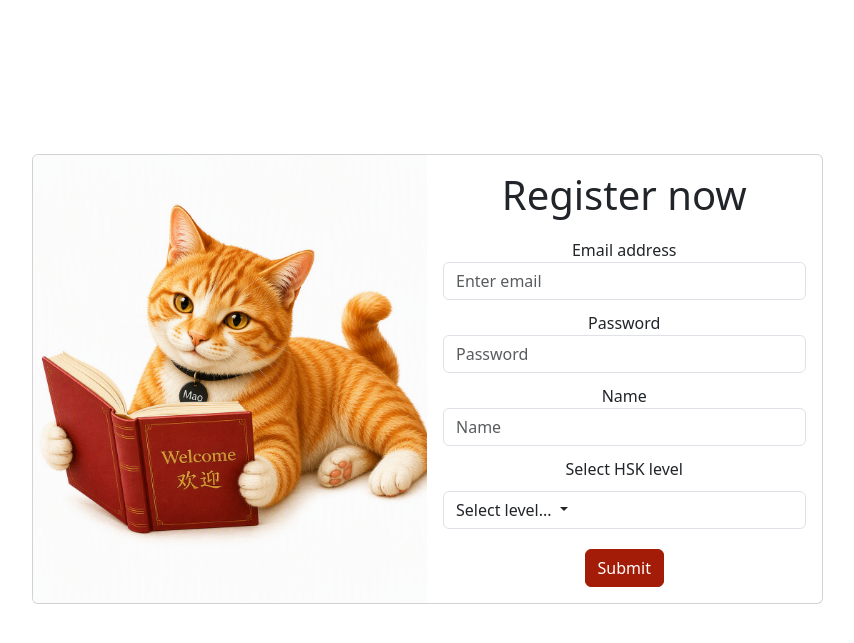
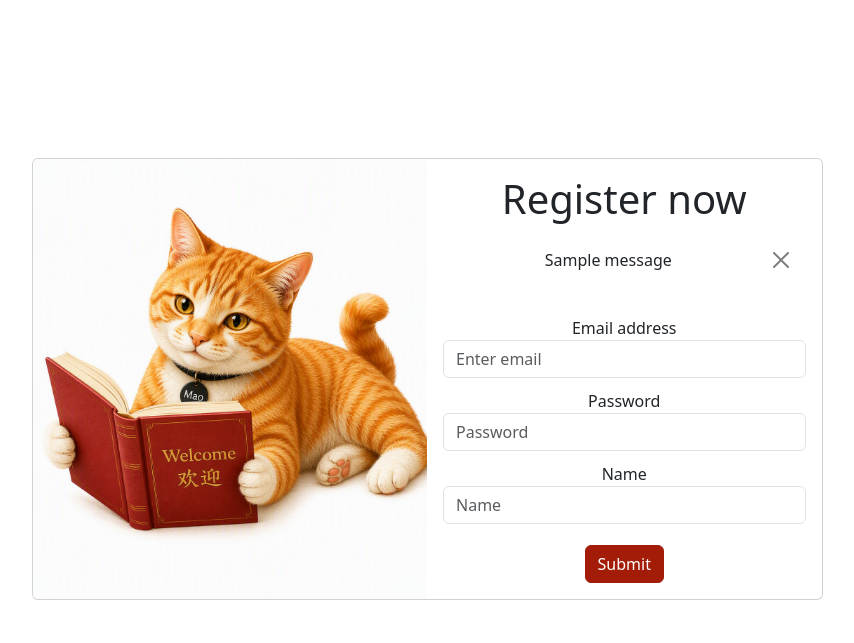
Before and after one commit to Ava-HW/hsk_vocab, a Python web app: template templates/sign_up.html in a window 1280 px wide. Shown: the part 56-699 px from the top of the page, without its empty margins (213-1067 px from the left). Run offline with Jinja, Linux system fonts and the light colour scheme; the template is opened without the code that fills it: most values are stand-ins (such as "Sample title", 1, 10 or a date in 2020); one stand-in notice (Sample message) is shown; some libraries are stand-ins or nearby versions.

Commit message:
Added email already registered message to sign up page

```diff
--- a/templates/sign_up.html
+++ b/templates/sign_up.html
@@ -8,6 +8,16 @@
     <div class="card-body">
       <div>
          <h1>Register now</h1>
+          {% with messages = get_flashed_messages(with_categories=true) %}
+          {% if messages %}
+            {% for catergory, message in messages %}
+             <div class="alert alert-{{ category }} alert-dismissible fade show" role="alert">
+              {{ message }}
+              <button type="button" class="btn-close" data-bs-dismiss="alert" aria-label="Close"></button>
+            </div>
+            {% endfor %}
+          {% endif %}
+        {% endwith %}
         <form action = "/sign_up" method = "POST" class = "form-group login-form">
           <div class="justify-content-center form-field">
             <label for="exampleInputEmail1">Email address</label>
@@ -20,17 +30,6 @@
           <div class = "form-field">
             <label for="exampleInputPassword1">Name</label>
             <input name = "name" type="text" class="form-control" placeholder="Name">
-          </div>
-          <div class="dropdown form-field">
-            <label>Select HSK level</label>
-              <input type="hidden" name="hsk_level" id="hsk_level" value="">
-                <button class="btn btn-sign-up dropdown-toggle" type="button" data-bs-toggle="dropdown" aria-expanded="false">
-                    Select level...
-                </button>
-                <div class="dropdown-menu" aria-labelledby="dropdownMenuButton">
-                    <a class="dropdown-item">Level 1</a>
-                    <a class="dropdown-item">Level 2</a>
-                </div>
           </div>
           <button type="submit" class="btn btn-primary">Submit</button>
         </form>
```
Also changed, not shown: app.py (+6 -2 lines).
